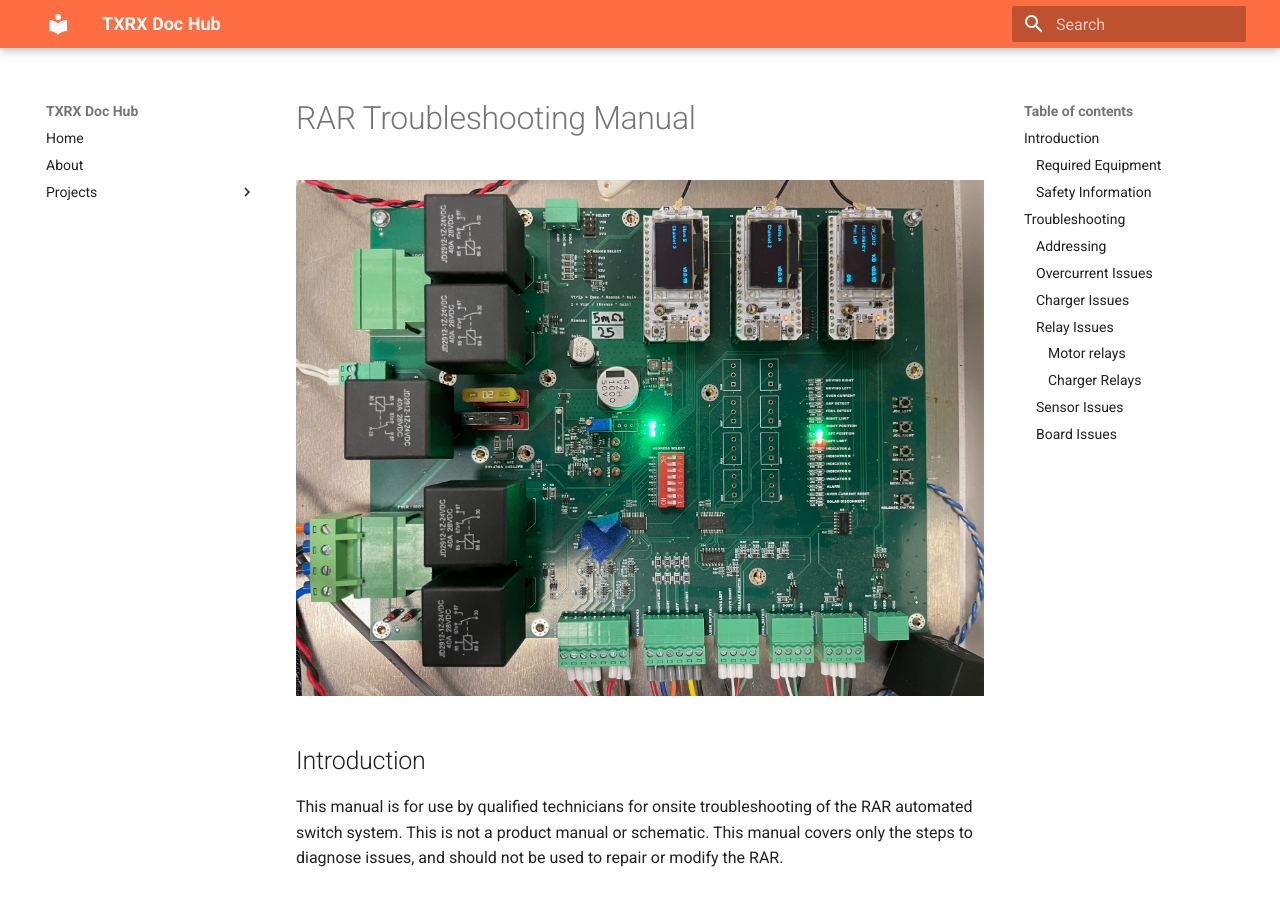
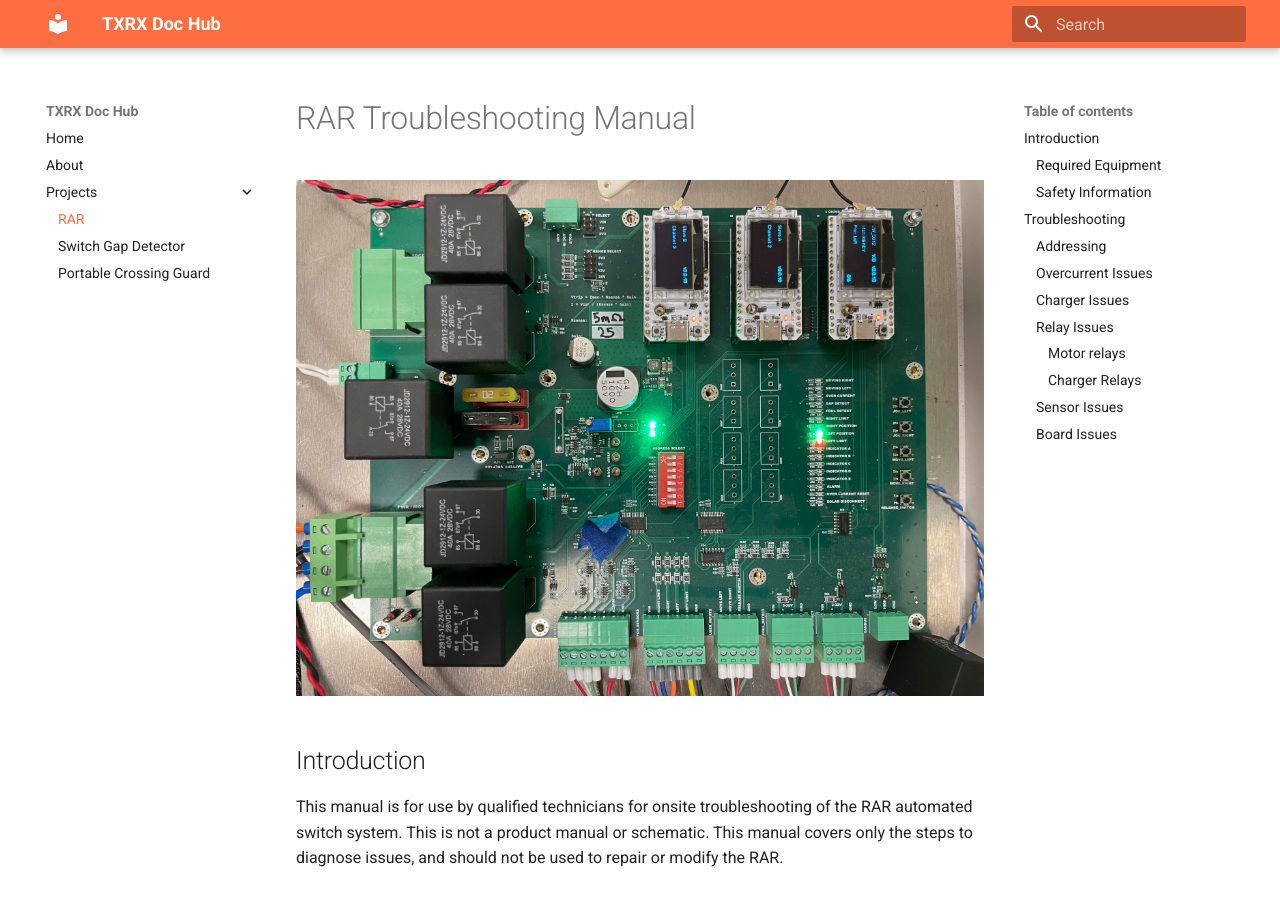
Before and after one commit to niell-ion/TXRX-Doc-Hub, an MkDocs documentation site: the page built from docs/rar.md, in a window 1280 px wide and 900 px high. Built offline with MkDocs 1.6.1 and Material for MkDocs 9.7.7, drawn with Linux system fonts in a browser that asks for light colours.

Commit message:
Update mkdocs.yml

```diff
--- a/mkdocs.yml
+++ b/mkdocs.yml
@@ -9,7 +9,7 @@
   - Home: index.md
   - About: about.md
   - Projects:
-    - RARs: rars.md
+    - RAR: rar.md
     - Switch Gap Detector: switchgap.md
     - Portable Crossing Guard: crossing.md
 markdown_extensions:
```
